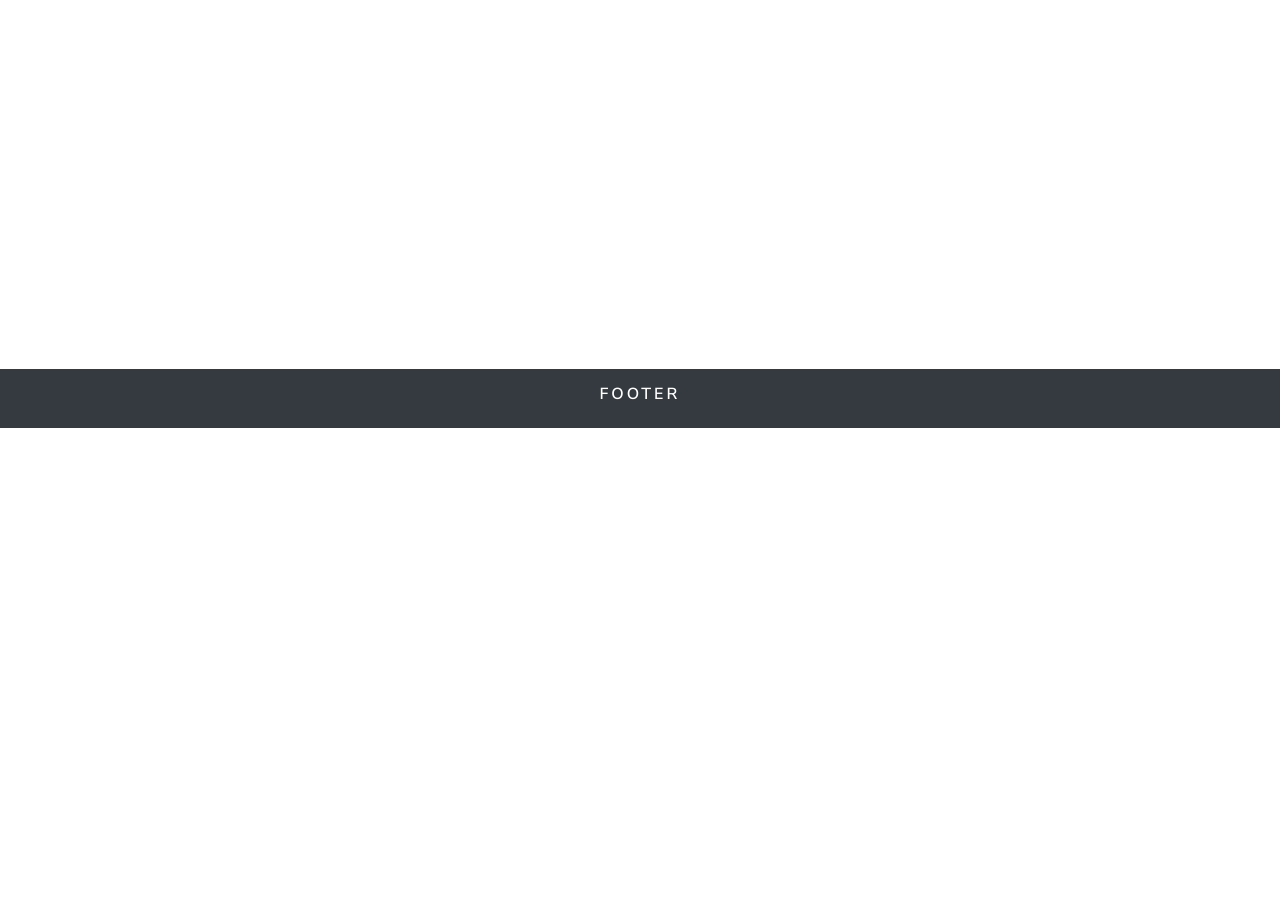
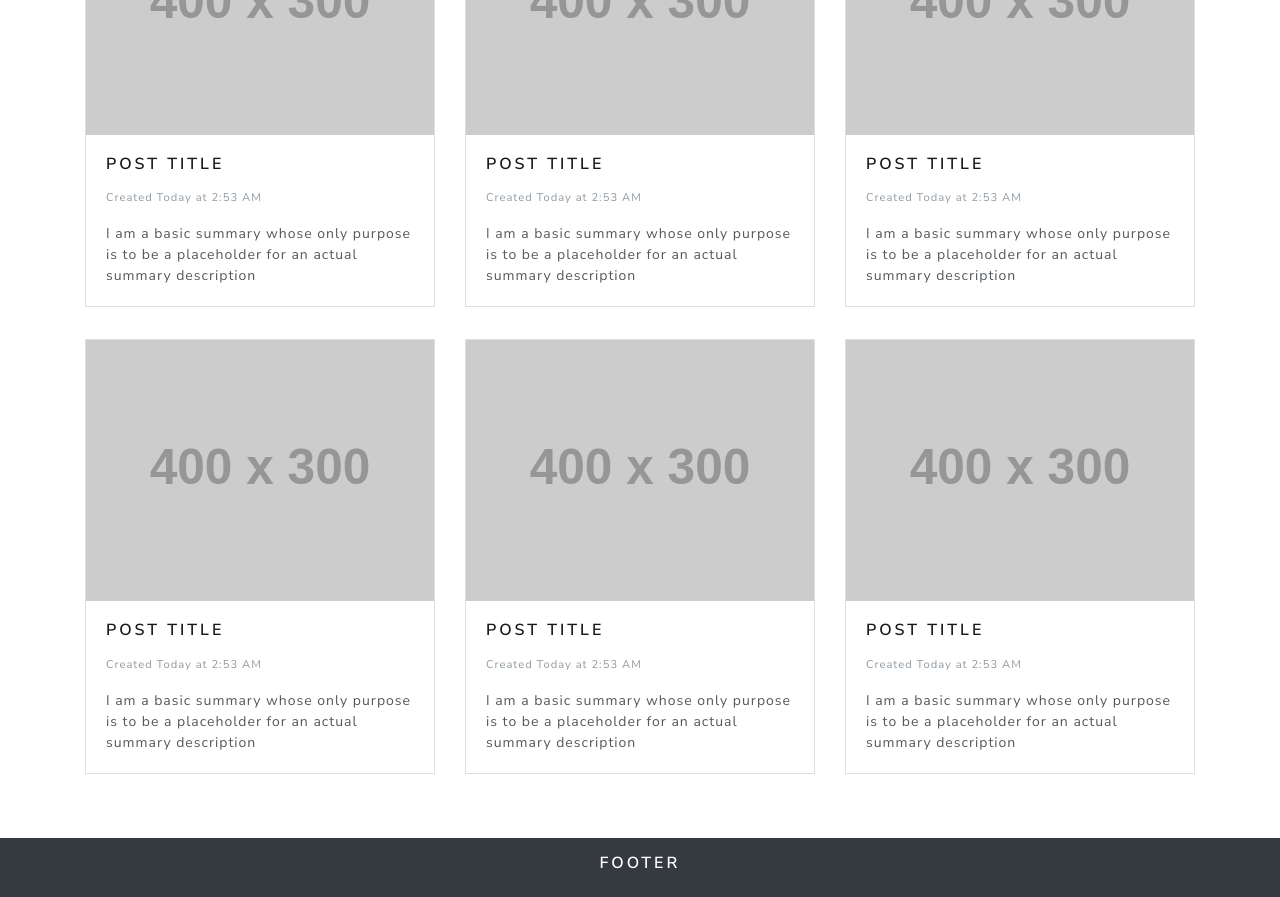
Before and after one commit to IslandTeki18/MERN-personal_blog_v1, a React (Create React App) app in the folder frontend/: page /fitness-list in a window 1280 px wide. Shown: the part 480-1377 px from the top of the page. Before the commit the page ends 908 px from the top, so only its background shows below. Built offline with nearby package versions, Linux system fonts and the light colour scheme.

Commit message:
built basic ui for fitness blog list

```diff
--- a/frontend/src/App.js
+++ b/frontend/src/App.js
@@ -6,6 +6,7 @@ import PostDetailsScreen from "./screens/PostDetailsScreen";
 import ContactScreen from "./screens/ContactScreen";
 import LoginScreen from "./screens/LoginScreen";
 import BlogPostListScreen from "./screens/BlogPostListScreen";
+import FitnessPostListScreen from "./screens/FitnessPostListScreen";
 import AdminDashBoardScreen from "./screens/admin/AdminPanelScreen";
 import RegistrationScreen from "./screens/RegistrationScreen";
 
@@ -19,6 +20,7 @@ function App() {
                 <Route path="/contact" component={ContactScreen} />
                 <Route path="/login" component={LoginScreen} />
                 <Route path="/registration" component={RegistrationScreen} />
+                <Route path="/fitness-list" component={FitnessPostListScreen} />
                 <Route path="/blog-list" component={BlogPostListScreen} />
                 <Route path="/admin/" component={AdminDashBoardScreen} />
             </main>
--- /dev/null
+++ b/frontend/src/screens/FitnessPostListScreen.js
@@ -0,0 +1,36 @@
+import React from "react";
+import HeroBanner from "../components/HeroBanner";
+import PostCard from "../components/PostCard";
+
+const FitnessPostListScreen = () => {
+    const renderPostListCards = () => {
+        const mockCards = [
+            <PostCard />,
+            <PostCard />,
+            <PostCard />,
+            <PostCard />,
+            <PostCard />,
+            <PostCard />,
+        ];
+
+        return (
+            <>
+                {mockCards.map((post) => (
+                    <div className="col-md-4 py-3">{post}</div>
+                ))}
+            </>
+        );
+    };
+    return (
+        <div className="blogPostListScreen">
+            <HeroBanner title="My Fitness Blog" />
+            <section className="py-5" id="post-list-section">
+                <div className="container">
+                    <div className="row">{renderPostListCards()}</div>
+                </div>
+            </section>
+        </div>
+    );
+};
+
+export default FitnessPostListScreen;
--- a/frontend/src/screens/HomeScreen.js
+++ b/frontend/src/screens/HomeScreen.js
@@ -20,7 +20,8 @@ const HomeScreen = () => {
     const renderBlogPosts = () => {
         return (
             <>
-                {posts.map((post) => (
+                {posts
+                    .map((post) => (
                         <PostCard
                             id={post._id}
                             title={post.title}
@@ -28,13 +29,29 @@ const HomeScreen = () => {
                             createdAt={post.createdAt}
                             summary={post.summary}
                         />
-                )).slice(0, 3)}
+                    ))
+                    .slice(0, 3)}
             </>
         );
     };
 
     const renderFItnessPosts = () => {
-        return <h1>Nothing here yet...</h1>;
+        const mockCards = [
+            <PostCard />,
+            <PostCard />,
+            <PostCard />,
+            <PostCard />,
+            <PostCard />,
+        ];
+        return (
+            <>
+                {mockCards.map((post) => (
+                    <div className="col-xs-12 col-sm-6 col-md-4 col-lg-4 py-3">
+                        {post}
+                    </div>
+                ))}
+            </>
+        );
     };
 
     return (
@@ -89,11 +106,7 @@ const HomeScreen = () => {
                     <div className="text-center pb-3">
                         <h3>My Fitness Journey</h3>
                     </div>
-                    <div className="row">
-                        <div className="col-xs-12 col-sm-6 col-md-4 col-lg-4">
-                            {renderFItnessPosts()}
-                        </div>
-                    </div>
+                    <div className="row">{renderFItnessPosts()}</div>
                 </div>
             </section>
         </>
```
Lines whose indentation alone changed are shown as unchanged.
